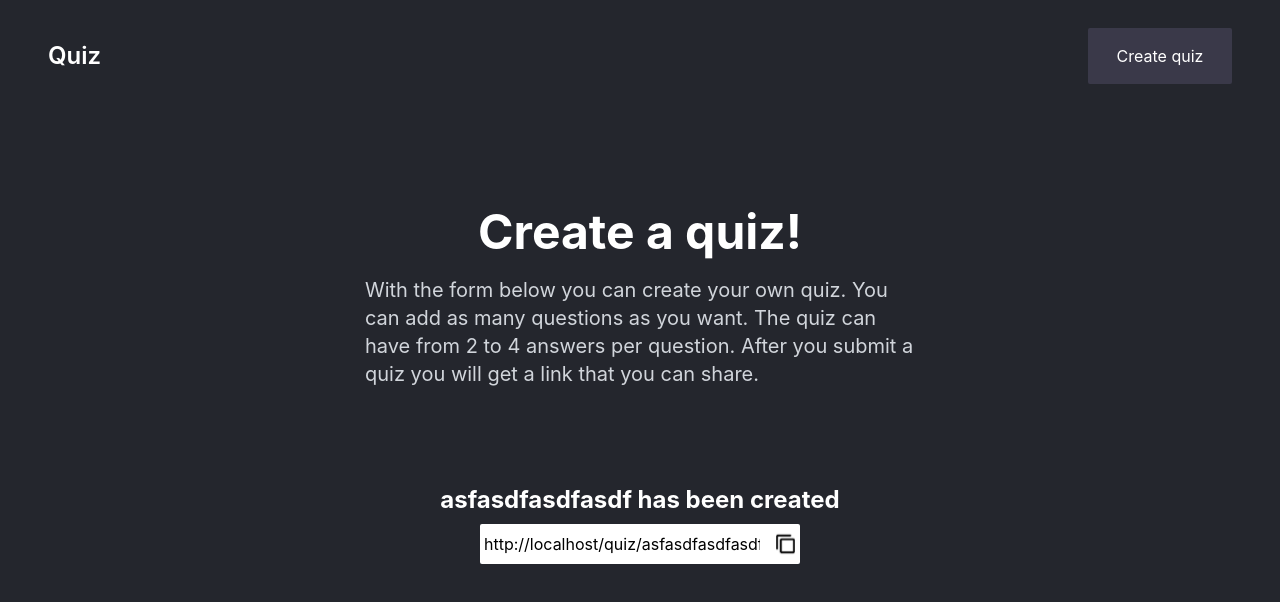
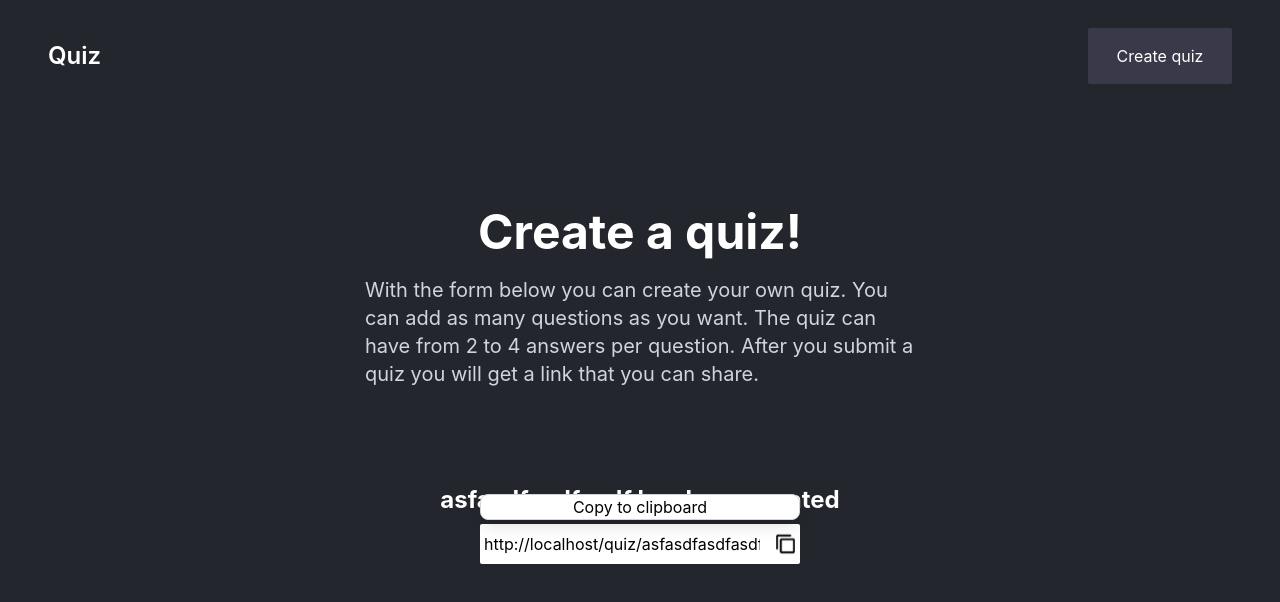
Before and after one commit to mwyywm/Quiz, a Next.js app: page /createquiz in a window 1280 px wide. Shown: the top 602 px of the page. Built offline with nearby package versions, Linux system fonts and the light colour scheme; a web font is replaced by a local one.

Commit message:
popover component added.

```diff
--- /dev/null
+++ b/components/Popover.tsx
@@ -0,0 +1,38 @@
+import React, { useEffect, useState } from "react";
+
+interface PopoverProps {
+  children: React.ReactNode;
+  element: any;
+}
+
+interface ElementRectTypes {
+  left: number;
+  top: number;
+  width: number;
+  height: number;
+  x: number;
+  y: number;
+}
+
+const Popover = ({ children, element }: PopoverProps) => {
+  const [elementRect, setElementRect] = useState<ElementRectTypes | undefined>(
+    undefined
+  ); // elementRect is a DOMRect
+  useEffect(() => {
+    setElementRect(element.current.getBoundingClientRect());
+    console.log(elementRect);
+  }, [element]);
+  return (
+    <div
+      className={`absolute rounded-lg border border-gray-300 bg-white text-center shadow-lg`}
+      style={{
+        top: elementRect && elementRect?.top - 30,
+        left: elementRect?.left,
+        width: elementRect?.width,
+      }}
+    >
+      {children}
+    </div>
+  );
+};
+export default Popover;
--- a/components/QuizCreated.tsx
+++ b/components/QuizCreated.tsx
@@ -1,4 +1,5 @@
-import React from "react";
+import React, { useRef } from "react";
+import Popover from "./Popover";
 let x = {
   id: 138,
   title: "asfasdfasdfasdf",
@@ -43,15 +44,19 @@ const QuizCreated = () => {
   const copyToClipboard = (str: string) => {
     navigator.clipboard.writeText(`${window.location.origin}/quiz/${str}`);
   };
+  const copyRef = React.useRef(null);
   return (
     <div className="m-auto w-[600px] max-w-full text-black">
+      <Popover element={copyRef}>
+        <p>Copy to clipboard</p>
+      </Popover>
       <h3 className="text-center text-2xl font-bold text-white">
         {x.title} has been created
       </h3>
-
       <div
         className="m-auto my-2 flex w-80 max-w-full cursor-pointer items-center justify-between rounded-sm bg-white p-1"
         onClick={() => copyToClipboard(x.slug)}
+        ref={copyRef}
       >
         <input
           value={`${window.location.origin}/quiz/${x.slug}`}
```
